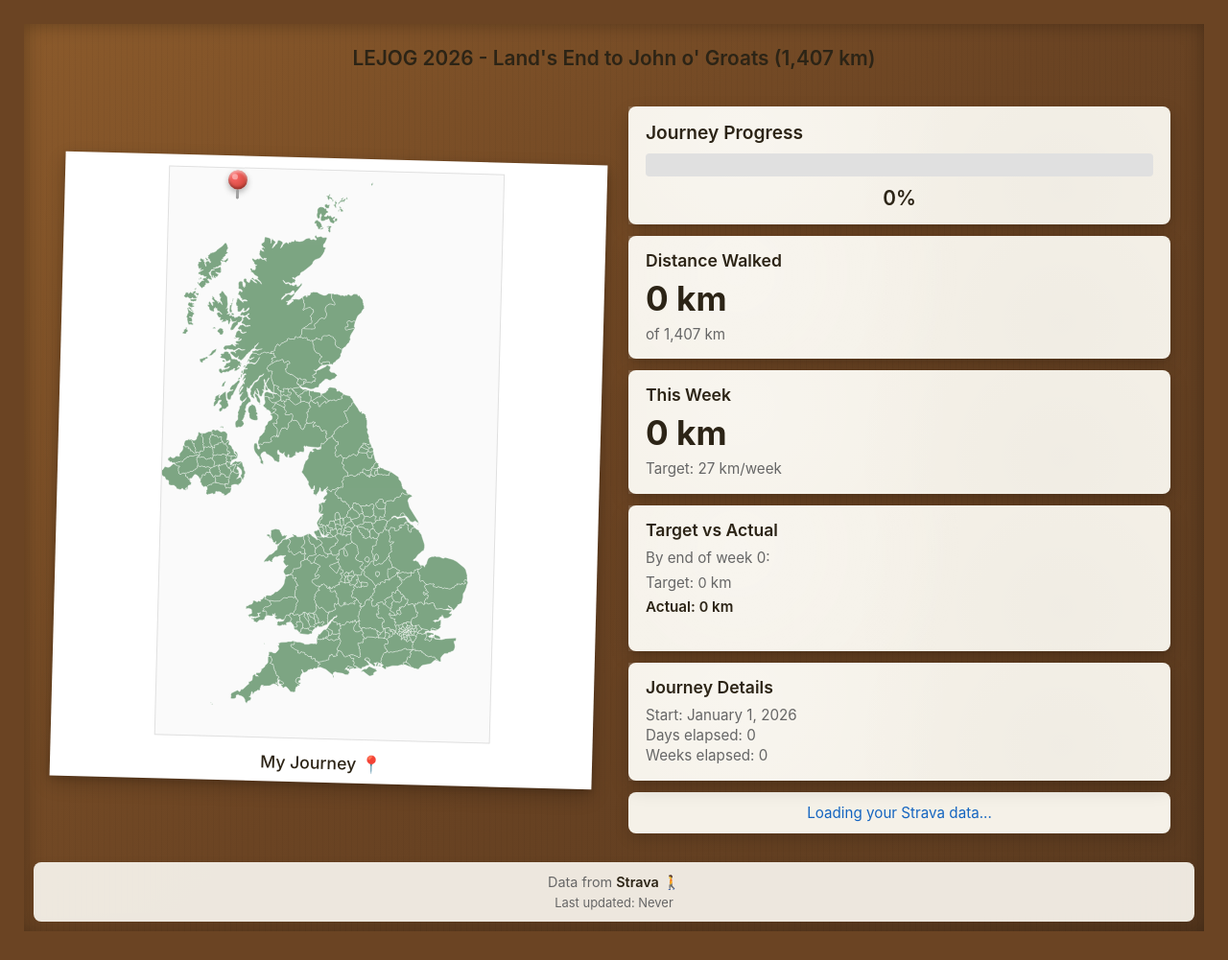
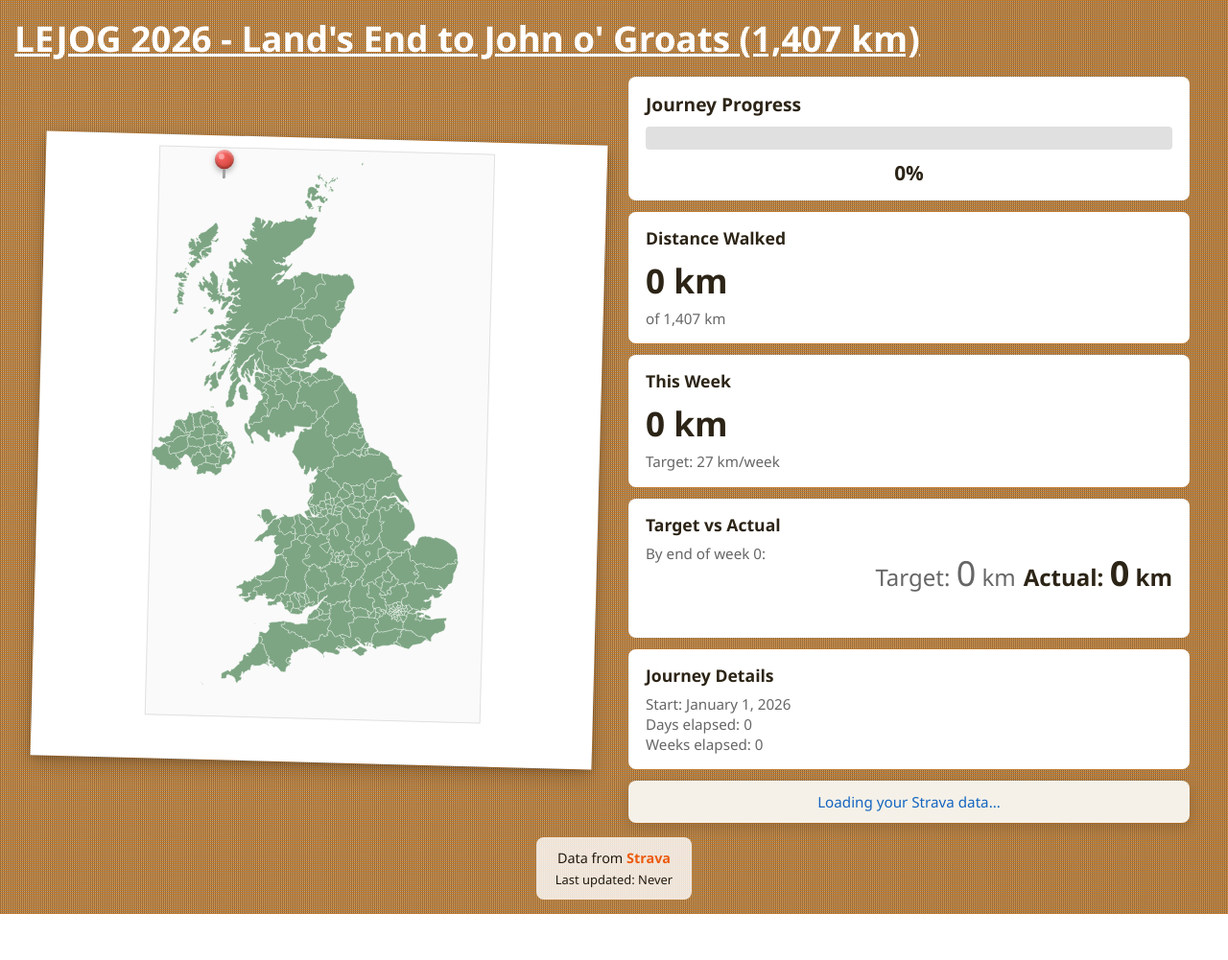
Before and after one commit to hannahcfalk/le-jog, a plain HTML site: page index.html in a window 1280 px wide. Shown: the whole page at 96% size. After the commit the page ends 953 px from the top, so only its background shows below. Drawn offline with Linux system fonts and the light colour scheme; a script that the page names is missing.

Commit message:
Refactor map and stat card styles for improved layout and aesthetics

```diff
--- a/index.html
+++ b/index.html
@@ -20,7 +20,6 @@
         <main>
             <div class="map-container">
                 <div class="pin pin-red"></div>
-                <div class="polaroid-caption">My Journey 📍</div>
                 <div class="map-wrapper">
                     <svg viewBox="400 150 500 850" xmlns="http://www.w3.org/2000/svg" class="uk-map-svg">
                         <image href="gb.svg" x="0" y="0" width="1000" height="1000" opacity="0.9" />
@@ -51,7 +50,7 @@
             </div>
 
             <div class="stats-container">
-                <div class="stat-card sticky-note-yellow">
+                <div class="stat-card">
                     <h2>Journey Progress</h2>
                     <div class="progress-bar">
                         <div id="progressFill" class="progress-fill"></div>
@@ -59,29 +58,31 @@
                     <p id="progressPercent" class="progress-text">0%</p>
                 </div>
 
-                <div class="stat-card sticky-note-pink">
+                <div class="stat-card">
                     <h3>Distance Walked</h3>
                     <p id="distanceWalked" class="stat-value">0 km</p>
                     <p class="stat-label">of 1,407 km</p>
                 </div>
 
-                <div class="stat-card sticky-note-mint">
+                <div class="stat-card">
                     <h3>This Week</h3>
                     <p id="thisWeekDistance" class="stat-value">0 km</p>
                     <p class="stat-label">Target: 27 km/week</p>
                 </div>
 
-                <div class="stat-card sticky-note-orange">
+                <div class="stat-card">
                     <h3>Target vs Actual</h3>
+                    <div class="comparison-row">
                     <p id="targetDistance" class="stat-label">By end of week <span id="currentWeek">0</span>:</p>
                     <p class="comparison">
                         <span class="target">Target: <span id="targetKm">0</span> km</span>
                         <span class="actual">Actual: <span id="actualKm">0</span> km</span>
                     </p>
+                    </div>
                     <p id="difference" class="difference"></p>
                 </div>
 
-                <div class="stat-card sticky-note-blue">
+                <div class="stat-card">
                     <h3>Journey Details</h3>
                     <p class="stat-label">Start: January 1, 2026</p>
                     <p class="stat-label">Days elapsed: <span id="daysElapsed">0</span></p>
@@ -94,7 +95,7 @@
         </main>
 
         <footer>
-            <p>Data from <a href="https://www.strava.com" target="_blank">Strava</a> 🚶</p>
+            <p>Data from <a href="https://www.strava.com" target="_blank">Strava</a></p>
             <p class="last-updated">Last updated: <span id="lastUpdated">Never</span></p>
         </footer>
         </div>
--- a/styles.css
+++ b/styles.css
@@ -7,106 +7,33 @@
 body {
     font-family: 'Caveat', cursive;
     background:
-        repeating-linear-gradient(
-            0deg,
-            #c19a6b 0px,
+        repeating-linear-gradient(0deg,
+            #e37d0a 0px,
+            #a37649 1px,
+            transparent 1px,
+            transparent 2px),
+        repeating-linear-gradient(90deg,
+            #312b23 0px,
             #c19a6b 1px,
             transparent 1px,
-            transparent 2px
-        ),
-        repeating-linear-gradient(
-            90deg,
-            #c19a6b 0px,
-            #c19a6b 1px,
-            transparent 1px,
-            transparent 2px
-        ),
+            transparent 2px),
         radial-gradient(circle at 20% 30%, #d2b48c 0%, #c19a6b 100%);
     background-size: 100% 100%, 100% 100%, 100% 100%;
     min-height: 100vh;
     overflow-y: auto;
     padding: 15px;
     position: relative;
-    color: #2c2416;
-}
 
-/* Cork texture overlay */
-body::before {
-    content: '';
-    position: fixed;
-    top: 0;
-    left: 0;
-    width: 100%;
-    height: 100%;
-    background-image:
-        radial-gradient(circle at 10% 20%, rgba(0, 0, 0, 0.03) 0%, transparent 50%),
-        radial-gradient(circle at 90% 80%, rgba(0, 0, 0, 0.02) 0%, transparent 50%),
-        radial-gradient(circle at 50% 50%, rgba(139, 90, 43, 0.05) 0%, transparent 80%);
-    pointer-events: none;
-    z-index: 0;
-}
-
-.cork-board {
-    position: relative;
-    max-width: 1400px;
-    margin: 0 auto;
-    padding: 20px;
-    z-index: 1;
-}
-
-/* Wooden frame */
-.wood-frame {
-    position: absolute;
-    top: -20px;
-    left: -20px;
-    right: -20px;
-    bottom: -20px;
-    border: 30px solid #6b4423;
-    border-radius: 5px;
-    box-shadow:
-        inset 0 0 20px rgba(0, 0, 0, 0.3),
-        0 10px 30px rgba(0, 0, 0, 0.5);
-    background: linear-gradient(135deg, #8b5a2b 0%, #6b4423 50%, #5a3a1f 100%);
-    pointer-events: none;
-    z-index: -1;
-}
-
-/* Wood grain effect */
-.wood-frame::before {
-    content: '';
-    position: absolute;
-    top: 0;
-    left: 0;
-    right: 0;
-    bottom: 0;
-    background-image:
-        repeating-linear-gradient(
-            90deg,
-            transparent 0px,
-            transparent 5px,
-            rgba(0, 0, 0, 0.1) 5px,
-            rgba(0, 0, 0, 0.1) 6px
-        );
-    opacity: 0.3;
-}
-
-.container {
-    position: relative;
-    z-index: 1;
 }
 
 /* Header - small simple header */
-header {
-    text-align: center;
-    margin: 5px auto 15px;
-    padding: 8px 15px;
-}
 
 header h1 {
-    font-family: -apple-system, BlinkMacSystemFont, 'Segoe UI', Roboto, sans-serif;
-    font-size: 1.3em;
+    font-family: 'Segoe UI', Roboto, sans-serif;
+    font-size: 2.3em;
     font-weight: 600;
-    color: #2c2416;
+    color: white;
+    text-decoration: underline;
 }
 
 /* Push pins */
@@ -151,26 +78,6 @@ header h1 {
     left: 30%;
 }
 
-.pin-blue {
-    background: radial-gradient(circle at 30% 30%, #74b9ff, #0984e3);
-    top: 15px;
-    right: 30%;
-}
-
-.pin-yellow {
-    background: radial-gradient(circle at 30% 30%, #ffd93d, #f39c12);
-    top: 10px;
-    left: 50%;
-    transform: translateX(-50%);
-}
-
-.pin-green {
-    background: radial-gradient(circle at 30% 30%, #6be585, #27ae60);
-    top: 10px;
-    left: 50%;
-    transform: translateX(-50%);
-}
-
 main {
     display: grid;
     grid-template-columns: minmax(400px, 1fr) 1fr;
@@ -199,19 +106,6 @@ main {
     box-shadow:
         0 12px 30px rgba(0, 0, 0, 0.3),
         0 4px 10px rgba(0, 0, 0, 0.2);
-}
-
-.polaroid-caption {
-    font-family: -apple-system, BlinkMacSystemFont, 'Segoe UI', Roboto, sans-serif;
-    font-size: 1.1em;
-    text-align: center;
-    color: #2c2416;
-    margin-top: 10px;
-    position: absolute;
-    bottom: 10px;
-    left: 0;
-    right: 0;
-    font-weight: 500;
 }
 
 .map-wrapper {
@@ -256,47 +150,14 @@ main {
 .stat-card {
     position: relative;
     padding: 15px 18px;
-    box-shadow:
-        0 8px 20px rgba(0, 0, 0, 0.15),
-        0 2px 4px rgba(0, 0, 0, 0.1);
-    transition: transform 0.3s ease, box-shadow 0.3s ease;
     min-height: auto;
     flex-shrink: 0;
-}
-
-.stat-card:hover {
-    transform: translateY(-2px);
-    box-shadow:
-        0 8px 20px rgba(0, 0, 0, 0.2),
-        0 2px 4px rgba(0, 0, 0, 0.1);
-}
-
-/* Simple card styles */
-.sticky-note-yellow,
-.sticky-note-pink,
-.sticky-note-mint,
-.sticky-note-orange,
-.sticky-note-blue {
-    background: #f5f1e8;
+    background: white;
     border-radius: 8px;
 }
 
-/* Paper texture overlay on sticky notes */
-.stat-card::before {
-    content: '';
-    position: absolute;
-    top: 0;
-    left: 0;
-    right: 0;
-    bottom: 0;
-    background-image:
-        radial-gradient(circle at 20% 30%, rgba(255, 255, 255, 0.3) 0%, transparent 50%),
-        radial-gradient(circle at 80% 70%, rgba(0, 0, 0, 0.02) 0%, transparent 50%);
-    pointer-events: none;
-}
-
 .stat-card h2 {
-    font-family: -apple-system, BlinkMacSystemFont, 'Segoe UI', Roboto, sans-serif;
+    font-family: 'Segoe UI', Roboto, sans-serif;
     font-size: 1.2em;
     margin-bottom: 10px;
     color: #2c2416;
@@ -306,7 +167,7 @@ main {
 }
 
 .stat-card h3 {
-    font-family: -apple-system, BlinkMacSystemFont, 'Segoe UI', Roboto, sans-serif;
+    font-family: 'Segoe UI', Roboto, sans-serif;
     font-size: 1.1em;
     margin-bottom: 8px;
     color: #2c2416;
@@ -316,7 +177,7 @@ main {
 }
 
 .stat-value {
-    font-family: -apple-system, BlinkMacSystemFont, 'Segoe UI', Roboto, sans-serif;
+    font-family: 'Segoe UI', Roboto, sans-serif;
     font-size: 2.2em;
     font-weight: 700;
     color: #2c2416;
@@ -326,7 +187,7 @@ main {
 }
 
 .stat-label {
-    font-family: -apple-system, BlinkMacSystemFont, 'Segoe UI', Roboto, sans-serif;
+    font-family: 'Segoe UI', Roboto, sans-serif;
     color: #666;
     font-size: 0.95em;
     position: relative;
@@ -348,14 +209,14 @@ main {
 
 .progress-fill {
     height: 100%;
-    background: #4caf50;
+    background: radial-gradient(circle at 30% 30%, #64af77, #0d6327);
     width: 0%;
     transition: width 1s ease-out;
 }
 
 .progress-text {
     text-align: center;
-    font-family: -apple-system, BlinkMacSystemFont, 'Segoe UI', Roboto, sans-serif;
+    font-family: 'Segoe UI', Roboto, sans-serif;
     font-size: 1.3em;
     color: #2c2416;
     font-weight: 600;
@@ -363,18 +224,23 @@ main {
     z-index: 1;
 }
 
+.comparison-row {
+    display: flex;
+    justify-content: space-between;
+}
+
 .comparison {
     display: flex;
-    flex-direction: column;
-    gap: 6px;
+    flex-direction: row;
+    gap: 8px;
     margin: 6px 0;
     position: relative;
     z-index: 1;
 }
 
 .comparison span {
-    font-family: -apple-system, BlinkMacSystemFont, 'Segoe UI', Roboto, sans-serif;
-    font-size: 0.95em;
+    font-family: 'Segoe UI', Roboto, sans-serif;
+    font-size: 1.5em;
 }
 
 .target {
@@ -387,7 +253,7 @@ main {
 }
 
 .difference {
-    font-family: -apple-system, BlinkMacSystemFont, 'Segoe UI', Roboto, sans-serif;
+    font-family: 'Segoe UI', Roboto, sans-serif;
     font-size: 1em;
     font-weight: 600;
     margin-top: 6px;
@@ -400,12 +266,12 @@ main {
 
 .difference.ahead {
     color: #fff;
-    background: #4caf50;
+    background: radial-gradient(circle at 30% 30%, #64af77, #0d6327);
 }
 
 .difference.behind {
     color: #fff;
-    background: #f44336;
+    background: radial-gradient(circle at 30% 30%, #ff6b6b, #c0392b);
 }
 
 /* Message cards */
@@ -415,7 +281,7 @@ main {
     padding: 12px 15px;
     border-radius: 8px;
     border-left: 4px solid #f44336;
-    font-family: -apple-system, BlinkMacSystemFont, 'Segoe UI', Roboto, sans-serif;
+    font-family: 'Segoe UI', Roboto, sans-serif;
     font-size: 0.95em;
     box-shadow: 0 5px 15px rgba(0, 0, 0, 0.15);
 }
@@ -426,26 +292,27 @@ main {
     padding: 12px 15px;
     border-radius: 8px;
     text-align: center;
-    font-family: -apple-system, BlinkMacSystemFont, 'Segoe UI', Roboto, sans-serif;
+    font-family: 'Segoe UI', Roboto, sans-serif;
     font-size: 0.95em;
     box-shadow: 0 5px 15px rgba(0, 0, 0, 0.15);
 }
 
 /* Footer */
 footer {
-    background: rgba(245, 241, 232, 0.95);
+    background: white;
+    text-align: center;
+    color: black;
+    font-family: 'Segoe UI', Roboto, sans-serif;
+    font-size: 0.9em;
+    border-radius: 8px;
+    width: fit-content;
     padding: 12px 20px;
-    text-align: center;
-    color: #666;
-    font-family: -apple-system, BlinkMacSystemFont, 'Segoe UI', Roboto, sans-serif;
-    font-size: 0.9em;
-    margin-top: 15px;
-    box-shadow: 0 2px 8px rgba(0, 0, 0, 0.1);
-    border-radius: 8px;
+    margin: 0 auto;
+    opacity: 0.8;
 }
 
 footer a {
-    color: #2c2416;
+    color: #FC5200;
     text-decoration: none;
     font-weight: 600;
 }
```
